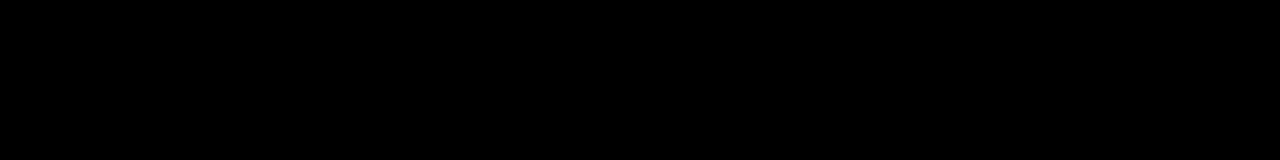
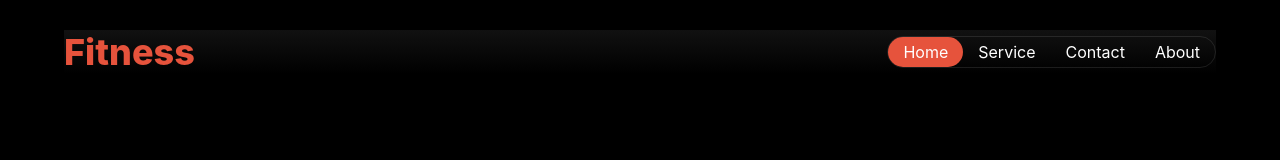
Before and after one commit to sakib-333/PH-B10-A2, a plain HTML site: page index.html in a window 1280 px wide. Drawn offline with Linux system fonts and the light colour scheme.

Commit message:
Add navbar.

```diff
--- a/index.html
+++ b/index.html
@@ -21,7 +21,24 @@
   </head>
   <body>
     <div class="container">
-      <header>Hello</header>
+      <header>
+        <div class="navbar flex align-items space-between">
+          <h1 class="font-size-36 text-color-1 font-weight-800">Fitness</h1>
+          <div class="nav-items flex space-between">
+            <a class="remove-anchor-default" id="nav-item-home" href="#"
+              >Home</a
+            >
+            <a class="remove-anchor-default" href="#">Service</a>
+            <a class="remove-anchor-default" href="#">Contact</a>
+            <a class="remove-anchor-default" href="#">About</a>
+          </div>
+          <div class="hamburger">
+            <i class="fa-solid fa-bars fa-xl" style="color: #ffffff"></i>
+          </div>
+        </div>
+
+        <div class="banner"></div>
+      </header>
       <main></main>
       <footer></footer>
     </div>
--- a/style.css
+++ b/style.css
@@ -95,6 +95,11 @@ body {
   font-weight: 900;
 }
 
+.remove-anchor-default {
+  text-decoration: none;
+  color: rgb(255, 255, 255);
+}
+
 /* Common button */
 .btn {
   border: none;
@@ -111,3 +116,49 @@ body {
 .text-center {
   text-align: center;
 }
+
+.container {
+  margin: 0 auto;
+  max-width: 1440px;
+}
+
+/* Header */
+header {
+  margin: 0 auto;
+  width: 90%;
+  background: linear-gradient(
+    180deg,
+    rgb(17, 17, 17),
+    rgba(119, 119, 119, 0) 100%
+  );
+}
+header .navbar {
+  margin-top: 30px;
+}
+header .navbar .nav-items {
+  max-width: 460px;
+  border: 1px solid rgba(255, 255, 255, 0.1);
+  border-radius: 39px;
+}
+header .navbar .nav-items a {
+  padding: 5px 15px;
+}
+header .navbar .nav-items #nav-item-home {
+  border-radius: 40px;
+  background: rgb(230, 83, 60);
+}
+header .navbar .hamburger {
+  display: none;
+}
+/* Media quries for medium devices */
+@media screen and (min-width: 576px) and (max-width: 992px) {
+}
+/* Media quries for small devices */
+@media screen and (max-width: 576px) {
+  header .navbar .hamburger {
+    display: block;
+  }
+  header .navbar .nav-items {
+    display: none;
+  }
+}
```
